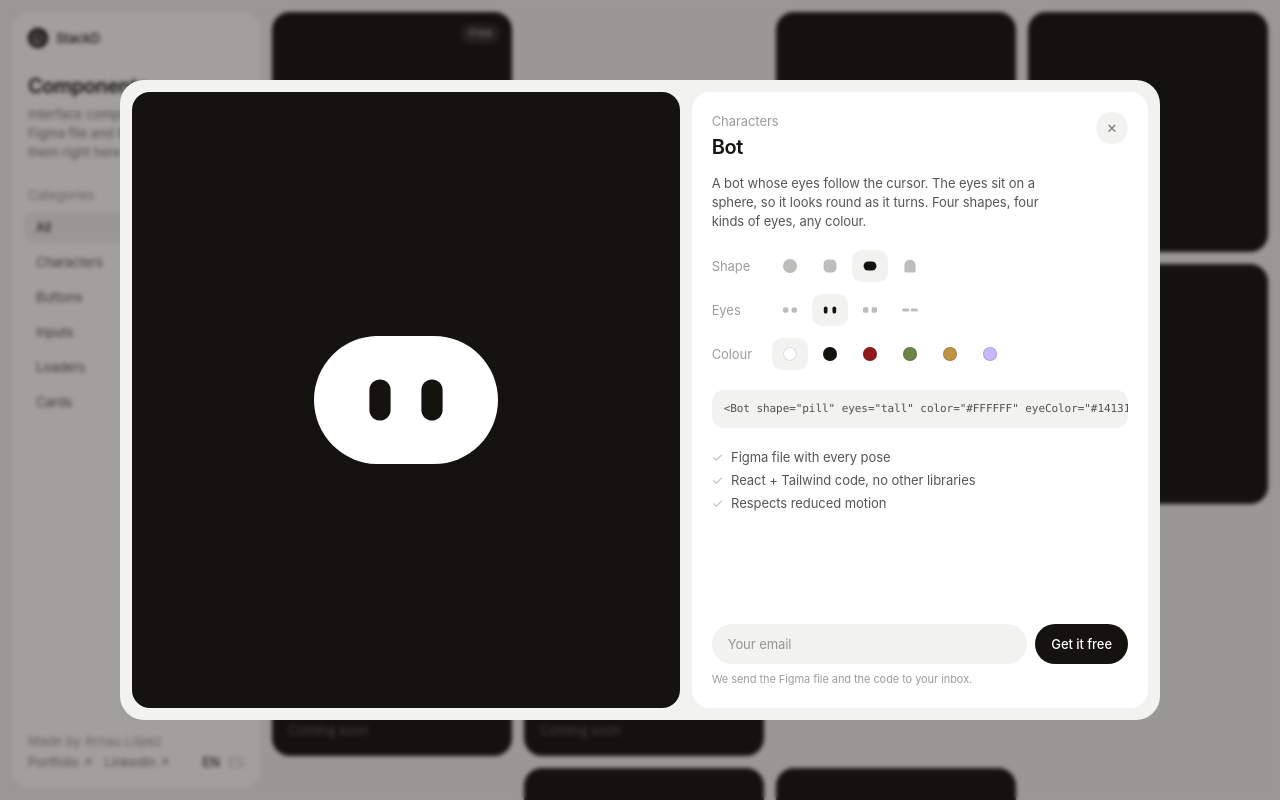
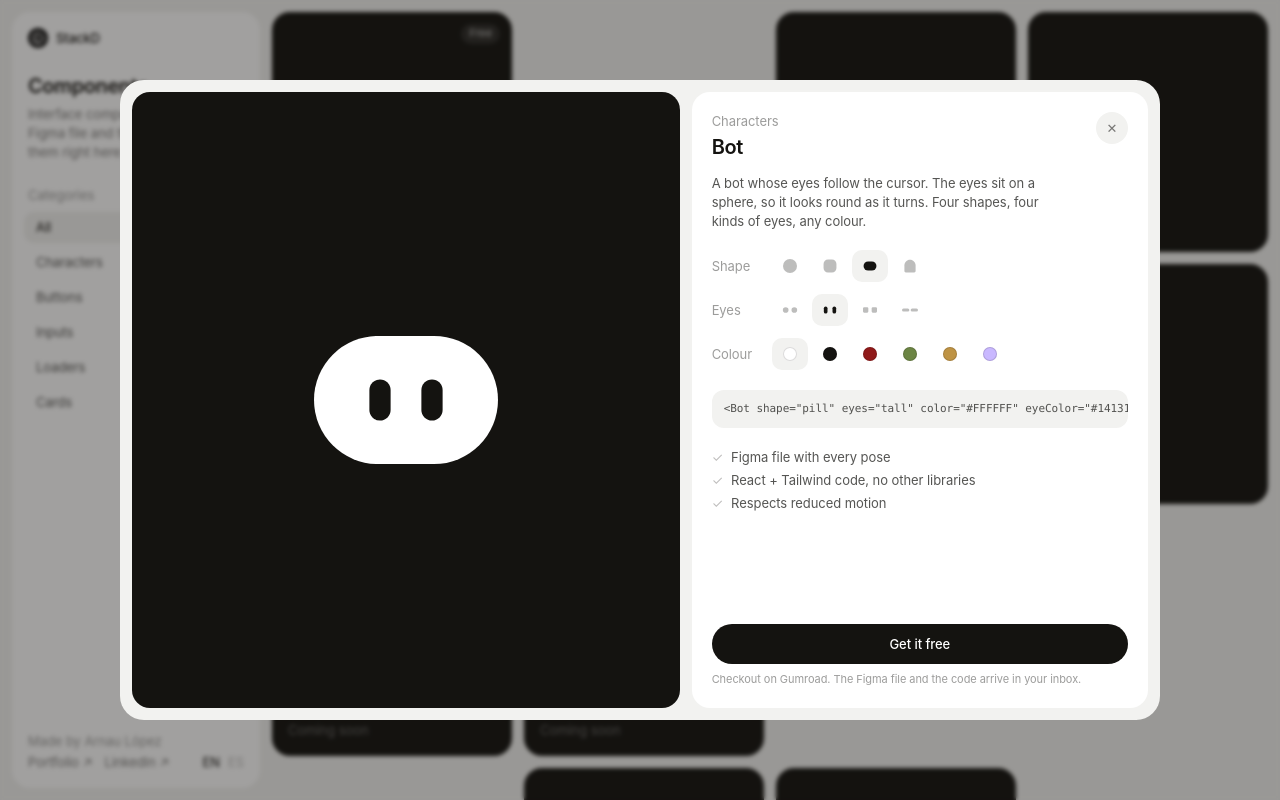
Before and after one commit to lopezsellesarnau-cmd/stackd, a Next.js app in the folder web/: page / in a window 1280 px wide. Both pictures are taken after a click on the button 392 px from the left and 132 px from the top of the page. Shown: the top 800 px of the page. Built offline with nearby package versions, Linux system fonts and the light colour scheme.

Commit message:
Shop: Get it free opens the Gumroad checkout

```diff
--- a/web/components/shop.tsx
+++ b/web/components/shop.tsx
@@ -12,7 +12,7 @@
 
 import Image from 'next/image'
 import Link from 'next/link'
-import { useEffect, useRef, useState, type FormEvent } from 'react'
+import { useEffect, useRef, useState } from 'react'
 import { Bot, EYES, SHAPES, type BotEyes, type BotShape } from './kit/bot'
 import { useLanguage } from './language-context'
 
@@ -34,10 +34,8 @@ const COPY = {
     color: 'Colour',
     botAbout: 'A bot whose eyes follow the cursor. The eyes sit on a sphere, so it looks round as it turns. Four shapes, four kinds of eyes, any colour.',
     includes: ['Figma file with every pose', 'React + Tailwind code, no other libraries', 'Respects reduced motion'],
-    emailPh: 'Your email',
     get: 'Get it free',
-    emailNote: 'We send the Figma file and the code to your inbox.',
-    sent: (e: string) => `Thanks! It is on its way to ${e}.`,
+    emailNote: 'Checkout on Gumroad. The Figma file and the code arrive in your inbox.',
     cats: { characters: 'Characters', buttons: 'Buttons', inputs: 'Inputs', loaders: 'Loaders', cards: 'Cards' },
   },
   es: {
@@ -55,10 +53,8 @@ const COPY = {
     color: 'Color',
     botAbout: 'Un bot cuyos ojos siguen al cursor. Los ojos van sobre una esfera, así que se ve redondo al girar. Cuatro formas, cuatro tipos de ojos y cualquier color.',
     includes: ['Archivo de Figma con todas las poses', 'Código en React + Tailwind, sin otras librerías', 'Respeta el movimiento reducido'],
-    emailPh: 'Tu email',
     get: 'Consíguelo gratis',
-    emailNote: 'Te enviamos el archivo de Figma y el código a tu correo.',
-    sent: (e: string) => `¡Gracias! Va de camino a ${e}.`,
+    emailNote: 'Se consigue a través de Gumroad. El archivo de Figma y el código llegan a tu correo.',
     cats: { characters: 'Personajes', buttons: 'Botones', inputs: 'Campos', loaders: 'Cargas', cards: 'Tarjetas' },
   },
 }
@@ -81,6 +77,9 @@ const COLORS = [
   { name: 'Ochre', body: '#BE9344', eyes: '#FFFFFF' },
   { name: 'Lilac', body: '#C9B8FF', eyes: '#141310' },
 ]
+
+// Where each component is delivered
+const GUMROAD = { bot: 'https://arnolop.gumroad.com/l/stackd?wanted=true' }
 
 const tile = 'relative aspect-square overflow-hidden rounded-[18px]'
 
@@ -235,11 +234,9 @@ function BotTile({ t }: { t: T }) {
   )
 }
 
-/** The big pop-up: the bot on the left, details, options and the email form on the right. */
+/** The big pop-up: the bot on the left, details, options and the Gumroad button on the right. */
 function BotDetail({ t, cfg, setCfg, onClose }: { t: T; cfg: Config; setCfg: (c: Config) => void; onClose: () => void }) {
   const ref = useRef<HTMLDialogElement>(null)
-  const [email, setEmail] = useState('')
-  const [sent, setSent] = useState(false)
   const { shape, eyes, color } = cfg
   const dark = color.name === 'White'
 
@@ -254,12 +251,6 @@ function BotDetail({ t, cfg, setCfg, onClose }: { t: T; cfg: Config; setCfg: (c:
   }, [])
 
   const usage = `<Bot shape="${shape}" eyes="${eyes}" color="${color.body}" eyeColor="${color.eyes}" />`
-
-  const submit = (e: FormEvent) => {
-    e.preventDefault()
-    // TODO: send the email to Lemon Squeezy / the mailing list and deliver the files. Not connected yet.
-    setSent(true)
-  }
 
   return (
     <dialog
@@ -340,30 +331,15 @@ function BotDetail({ t, cfg, setCfg, onClose }: { t: T; cfg: Config; setCfg: (c:
           </ul>
 
           <div className="mt-auto pt-6">
-            {sent ? (
-              <p role="status" className="rounded-[12px] bg-card px-3 py-3 text-ink">
-                {t.sent(email)}
-              </p>
-            ) : (
-              <form onSubmit={submit} className="flex gap-2">
-                <label htmlFor="get-email" className="sr-only">
-                  Email
-                </label>
-                <input
-                  id="get-email"
-                  type="email"
-                  required
-                  autoComplete="email"
-                  value={email}
-                  onChange={(e) => setEmail(e.target.value)}
-                  placeholder={t.emailPh}
-                  className="h-10 min-w-0 flex-1 rounded-full bg-card px-4 outline-none transition-shadow placeholder:text-fg-faint focus:shadow-[0_0_0_1px_rgba(20,19,16,0.3)]"
-                />
-                <button type="submit" className="h-10 shrink-0 rounded-full bg-ink px-4 font-medium text-paper transition-opacity hover:opacity-85">
-                  {t.get}
-                </button>
-              </form>
-            )}
+            {/* Gumroad asks for the email and sends the files; it is also where paid components will sell */}
+            <a
+              href={GUMROAD.bot}
+              target="_blank"
+              rel="noopener noreferrer"
+              className="flex h-10 w-full items-center justify-center rounded-full bg-ink px-4 font-medium text-paper transition-opacity hover:opacity-85"
+            >
+              {t.get}
+            </a>
             <p className="mt-2 text-[11px] text-fg-faint">{t.emailNote}</p>
           </div>
         </div>
```
